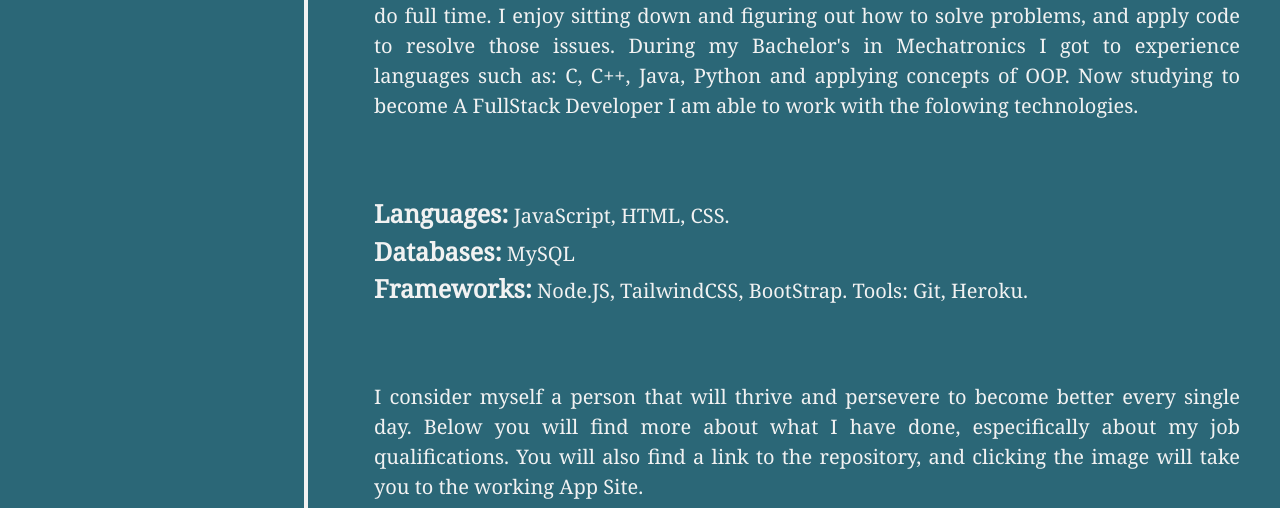
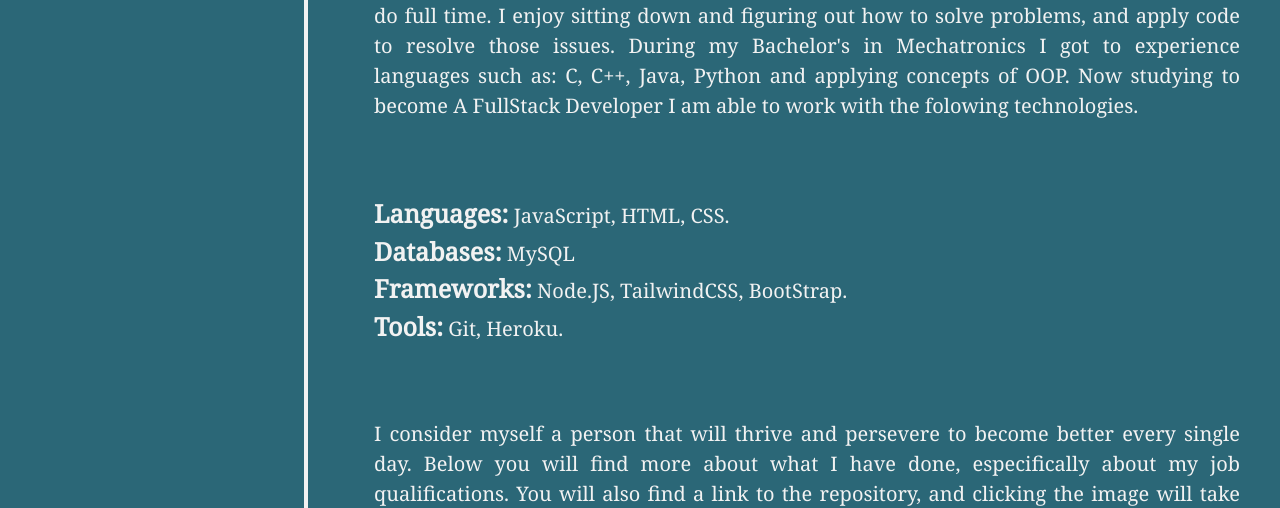
Before and after one commit to Enrique-Rojas-Villegas/Personal_Portfolio, a plain HTML site: page index.html in a window 1280 px wide. Shown: the part 328-836 px from the top of the page. Drawn offline with nearby package versions, Linux system fonts and the light colour scheme.

Commit message:
Corrected an issue with a line break

```diff
--- a/index.html
+++ b/index.html
@@ -57,7 +57,8 @@
             <br />
             <span class="languages">Databases:</span> MySQL <br />
             <span class="languages">Frameworks:</span> Node.JS, TailwindCSS,
-            BootStrap. Tools: Git, Heroku.
+            BootStrap.<br />
+            <span class="languages">Tools:</span> Git, Heroku.
           </p>
           <p class="welcome-text col-span-3" align="justify">
             I consider myself a person that will thrive and persevere to become
```
